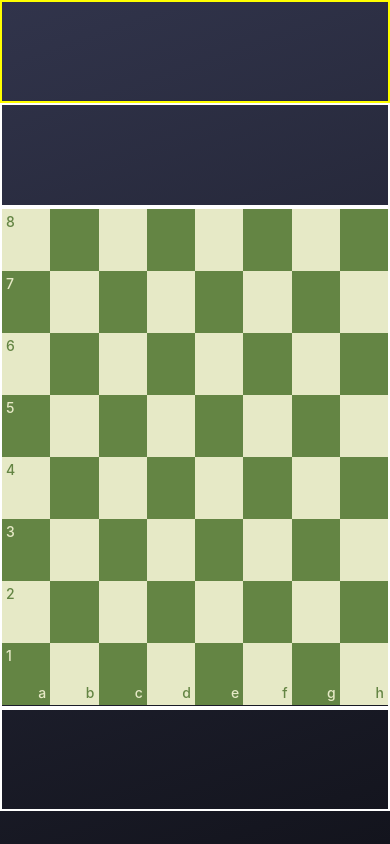
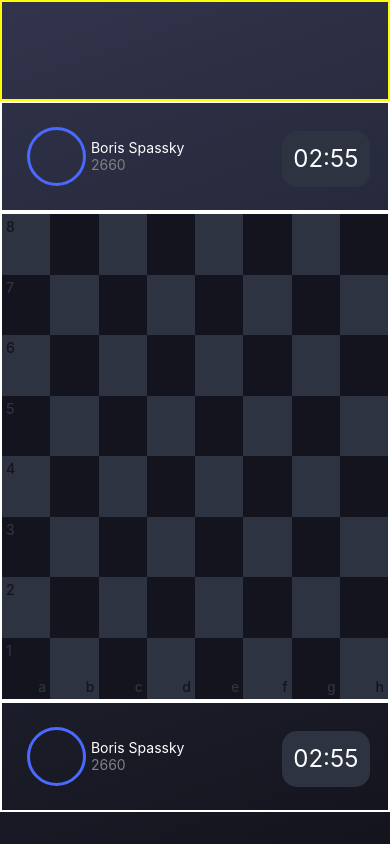
Before and after one commit to TTM-inc/OnlineChessProject-App, a React Native app: screen /LocalGame in a window 390 px wide. Built offline with nearby package versions, Linux system fonts and the light colour scheme.

Commit message:
Player header

```diff
--- a/components/LocalGame.jsx
+++ b/components/LocalGame.jsx
@@ -2,7 +2,8 @@ import React from 'react';
 import { StyleSheet, View, SafeAreaView, Text, Image } from 'react-native';
 import { useEffect, useState } from 'react';
 import { LinearGradient } from 'expo-linear-gradient';
-import ChessBoard from './../utils/ChessBoard'
+import ChessBoard from './../utils/ChessBoard';
+import PlayerHeader from '../utils/Game/PlayerHeader';
 
 
 const LocalGame = () => {
@@ -25,12 +26,14 @@ const LocalGame = () => {
         <View name='header' style={styles.header}>
         </View>
         <View name='playertop' style={styles.playertop}>
+          <PlayerHeader/>
         </View>
         <View name='chessboard' style={styles.chessboard}>
             <ChessBoard/>
         </View>
 
         <View name='playerbot' style={styles.playerbot}>
+          <PlayerHeader/>
         </View>
 
       </SafeAreaView>
@@ -51,12 +54,13 @@ const styles = StyleSheet.create({
     flex: 0.12,
     borderColor: 'yellow',
     borderWidth: 2,
-    bottomMargin:10
+    bottomMargin:10,
   },
   playertop: {
     flex:0.12,
     borderColor: 'white',
     borderWidth: 2,
+    paddingVertical: 5,
   },
   chessboard: {
     flex:0.6,
@@ -68,6 +72,7 @@ const styles = StyleSheet.create({
     // width:'100%',
     borderColor: 'white',
     borderWidth: 2,
+    paddingVertical: 5,
   }
 
 });
--- a/package.json
+++ b/package.json
@@ -32,7 +32,9 @@
     "react-native-safe-area-context": "4.3.1",
     "react-native-screens": "~3.15.0",
     "react-native-svg": "12.3.0",
-    "react-native-web": "~0.18.7"
+    "react-native-vector-icons": "^9.2.0",
+    "react-native-web": "~0.18.7",
+    "typescript": "^4.6.3"
   },
   "devDependencies": {
     "@babel/core": "^7.12.9",
--- /dev/null
+++ b/tsconfig.json
@@ -0,0 +1,4 @@
+{
+  "compilerOptions": {},
+  "extends": "expo/tsconfig.base"
+}
--- a/utils/ChessBoard.tsx
+++ b/utils/ChessBoard.tsx
@@ -1,8 +1,8 @@
 import React from "react";
 import { View, StyleSheet, Text } from "react-native";
 
-const WHITE = "rgb(100, 133, 68)";
-const BLACK = "rgb(230, 233, 198)";
+const WHITE = "#13141D";
+const BLACK = "#2E3341";
 
 const styles = StyleSheet.create({
   container: {
--- /dev/null
+++ b/utils/Game/PlayerHeader.jsx
@@ -0,0 +1,122 @@
+import React from 'react';
+import { StyleSheet, View, SafeAreaView, Text } from 'react-native';
+import { useEffect, useState } from 'react';
+import { Header, Icon, Image } from '@rneui/themed';
+
+
+
+const PlayerHeader = () => {
+
+  const playerName = 'Boris Spassky';
+  const playerRank = '2660';
+  const timing = '02:55';
+
+  return (
+    <SafeAreaView style={styles.background}>
+      <View style={styles.view}>
+        <View style={styles.leftContainer}>
+          <View style={styles.profileSplit}>
+            <View style={styles.profilePhoto}>
+              <View style={styles.placeHolder}></View>
+            </View>
+          </View>
+          <View style={styles.playerInfo}>
+            <Text style={styles.playerName} >{playerName}</Text>
+            <Text style={styles.playerRank}>{playerRank}</Text>
+          </View>
+        </View>
+
+        <View style={styles.rightContainer}>
+          <View style={styles.timer}>
+            <Text style={styles.timing}>{timing}</Text>
+          </View>
+
+          </View>
+      </View>
+    </SafeAreaView>
+  );
+};
+
+const styles = StyleSheet.create({
+  background: {
+    flex: 1,
+    // backgroundColor: 'black',
+    // borderWidth: 2,
+    // borderColor: 'red'
+  },
+  view: {
+    flex: 1,
+    // borderColor: 'pink',
+    // borderWidth: 2,
+    flexDirection: 'row',
+  },
+  leftContainer: {
+    flex: 0.6,
+    // borderColor: 'pink',
+    // borderWidth: 2,
+    flexDirection: 'row',
+  },
+  profileSplit: {
+    flex: 0.38,
+    // borderColor: 'yellow',
+    // borderWidth: 3,
+    flexDirection: 'row',
+    justifyContent: 'flex-end',
+  },
+  profilePhoto: {
+    flex: 0.7,
+    // borderColor: 'blue',
+    // borderWidth: 3,
+    justifyContent: 'space-evenly',
+  },
+  placeHolder: {
+    flex: 0.58,
+    borderColor: '#4b69ff',
+    borderWidth: 3,
+    borderRadius: 50,
+  },
+  playerInfo: {
+    flex: 0.62,
+    // borderColor: 'green',
+    // borderWidth: 2,
+    justifyContent: 'center',
+  },
+  playerName: {
+    // borderColor: 'cyan',
+    // borderWidth: 2,
+    color: 'white',
+    paddingHorizontal: 5,
+  },
+  playerRank: {
+    // borderColor: 'red',
+    // borderWidth: 2,
+    color: 'grey',
+    paddingHorizontal: 5,
+  },
+  rightContainer: {
+    flex: 0.4,
+    // borderColor: 'blue',
+    // borderWidth: 2,
+    flexDirection: 'row',
+    justifyContent: 'flex-end',
+    alignContent: 'flex-end',
+    paddingRight: 18,
+    paddingTop: 5,
+  },
+  timer: {
+    flex: 0.6,
+    // borderColor: 'yellow',
+    // borderWidth: 2,
+    marginVertical: 18,
+    backgroundColor: '#2E3341',
+    justifyContent: 'center',
+    borderRadius: 15,
+  },
+  timing: {
+    color: 'white',
+    alignSelf: 'center',
+    fontSize: 24,
+  }
+});
+
+export default PlayerHeader;
```
Also changed, not shown: 2 other files (tests, documents, lock files or other folders).
